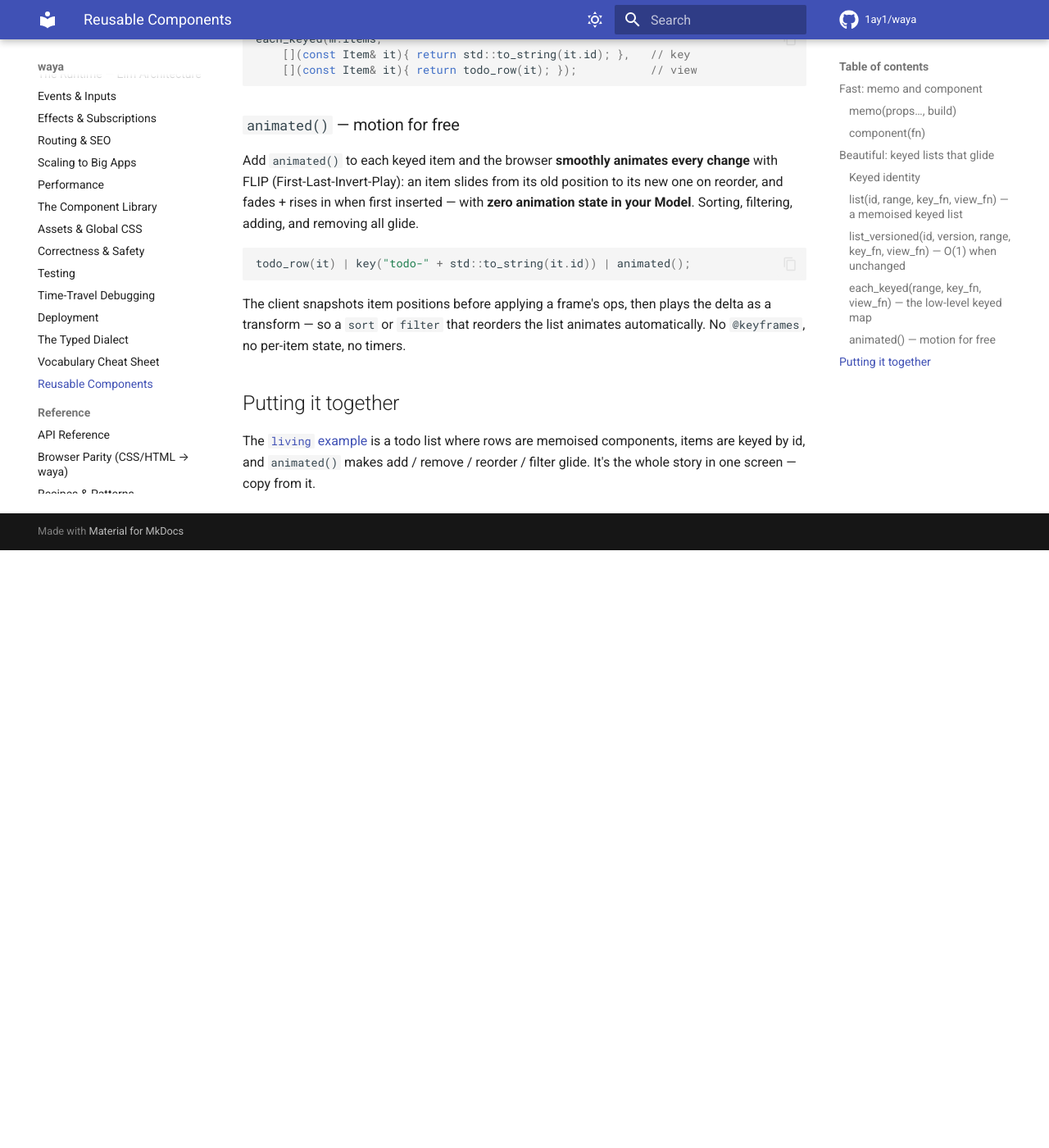
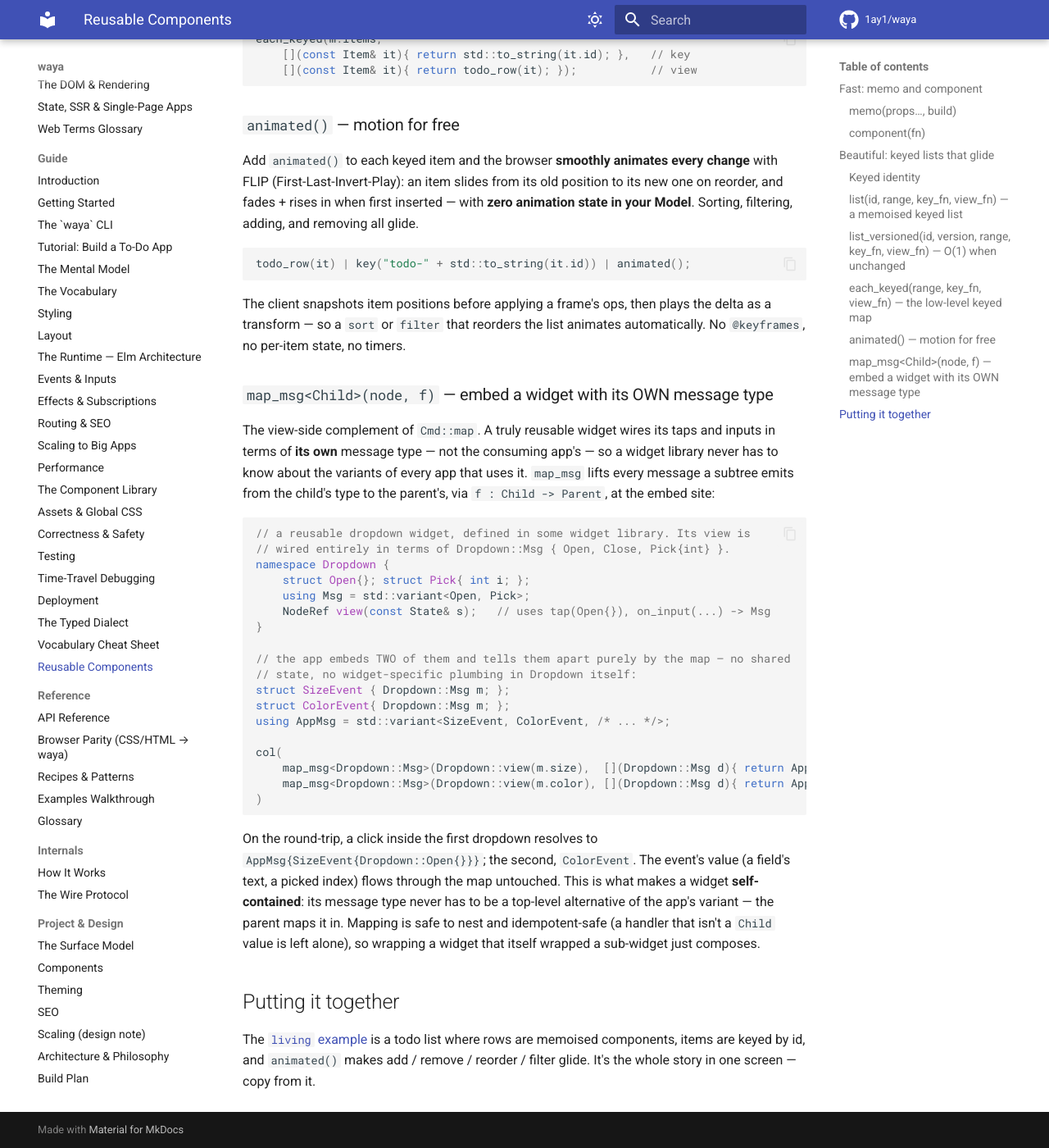
Before and after one commit to 1ay1/waya, an MkDocs documentation site: the page built from docs/20-components-reuse.md, in a window 1280 px wide and 1400 px high, scrolled down 2634 px. Shown: the whole window at 82% size. Built offline with MkDocs 1.6.1 and Material for MkDocs 9.7.7, drawn with Linux system fonts in a browser that asks for light colours; comment, search, counter and statistics services are not loaded; before the commit the page ends 3305 px from its top, so only the background shows below that.

Commit message:
feat(core): map_msg — the view-side complement of Cmd::map
The framework had Cmd::map (lift a child's Cmd into a parent's Msg) but
no view-side equivalent, so a reusable widget could not wire its taps/
inputs in terms of its OWN message type — its Msg had to be a top-level
alternative of every consuming app's variant. That's the one thing that
blocked truly self-contained widget libraries.

map_msg<Child>(node, f) walks a built subtree once and rewrites each wired
handler's registry entry so, on the round-trip, the Child Msg it would
have produced is lifted to Parent via f. Two instances of the same widget
are disambiguated purely by the map (the canonical Html.map use case).

- detail::remap_token<Child>(token, f) composes the stored make thunk:
  run original -> any(Child) -> cast -> f -> any(Parent). Non-Child values
  pass through untouched, so nested/partial maps never drop an event.
- map_msg walks on_tap/on_input/on_change + every events[] handler.
- The event value flows through the map (DropPick{"hi"} preserved).

This is a framework capability, not a widget: it's what lets users ship
independent widget libraries whose message types never leak into consumers.

Tests: +6 assertions in test_component (two instances of one widget, tap
+ input, value passthrough, instance disambiguation). ASan+UBSan clean.
31/31 ctest. Docs: map_msg section in components-reuse.

````diff
--- a/docs/20-components-reuse.md
+++ b/docs/20-components-reuse.md
@@ -138,6 +138,43 @@
 delta as a transform — so a `sort` or `filter` that reorders the list animates
 automatically. No `@keyframes`, no per-item state, no timers.
 
+### `map_msg<Child>(node, f)` — embed a widget with its OWN message type
+
+The view-side complement of `Cmd::map`. A truly reusable widget wires its taps
+and inputs in terms of **its own** message type — not the consuming app's — so a
+widget library never has to know about the variants of every app that uses it.
+`map_msg` lifts every message a subtree emits from the child's type to the
+parent's, via `f : Child -> Parent`, at the embed site:
+
+```cpp
+// a reusable dropdown widget, defined in some widget library. Its view is
+// wired entirely in terms of Dropdown::Msg { Open, Close, Pick{int} }.
+namespace Dropdown {
+    struct Open{}; struct Pick{ int i; };
+    using Msg = std::variant<Open, Pick>;
+    NodeRef view(const State& s);   // uses tap(Open{}), on_input(...) -> Msg
+}
+
+// the app embeds TWO of them and tells them apart purely by the map — no shared
+// state, no widget-specific plumbing in Dropdown itself:
+struct SizeEvent { Dropdown::Msg m; };
+struct ColorEvent{ Dropdown::Msg m; };
+using AppMsg = std::variant<SizeEvent, ColorEvent, /* ... */>;
+
+col(
+    map_msg<Dropdown::Msg>(Dropdown::view(m.size),  [](Dropdown::Msg d){ return AppMsg{SizeEvent{d}};  }),
+    map_msg<Dropdown::Msg>(Dropdown::view(m.color), [](Dropdown::Msg d){ return AppMsg{ColorEvent{d}}; })
+)
+```
+
+On the round-trip, a click inside the first dropdown resolves to
+`AppMsg{SizeEvent{Dropdown::Open{}}}`; the second, `ColorEvent`. The event's
+value (a field's text, a picked index) flows through the map untouched. This is
+what makes a widget **self-contained**: its message type never has to be a
+top-level alternative of the app's variant — the parent maps it in. Mapping is
+safe to nest and idempotent-safe (a handler that isn't a `Child` value is left
+alone), so wrapping a widget that itself wrapped a sub-widget just composes.
+
 ## Putting it together
 
 The [`living` example](13-examples.md) is a todo list where rows are memoised
````
Also changed, not shown: 3 other files.
